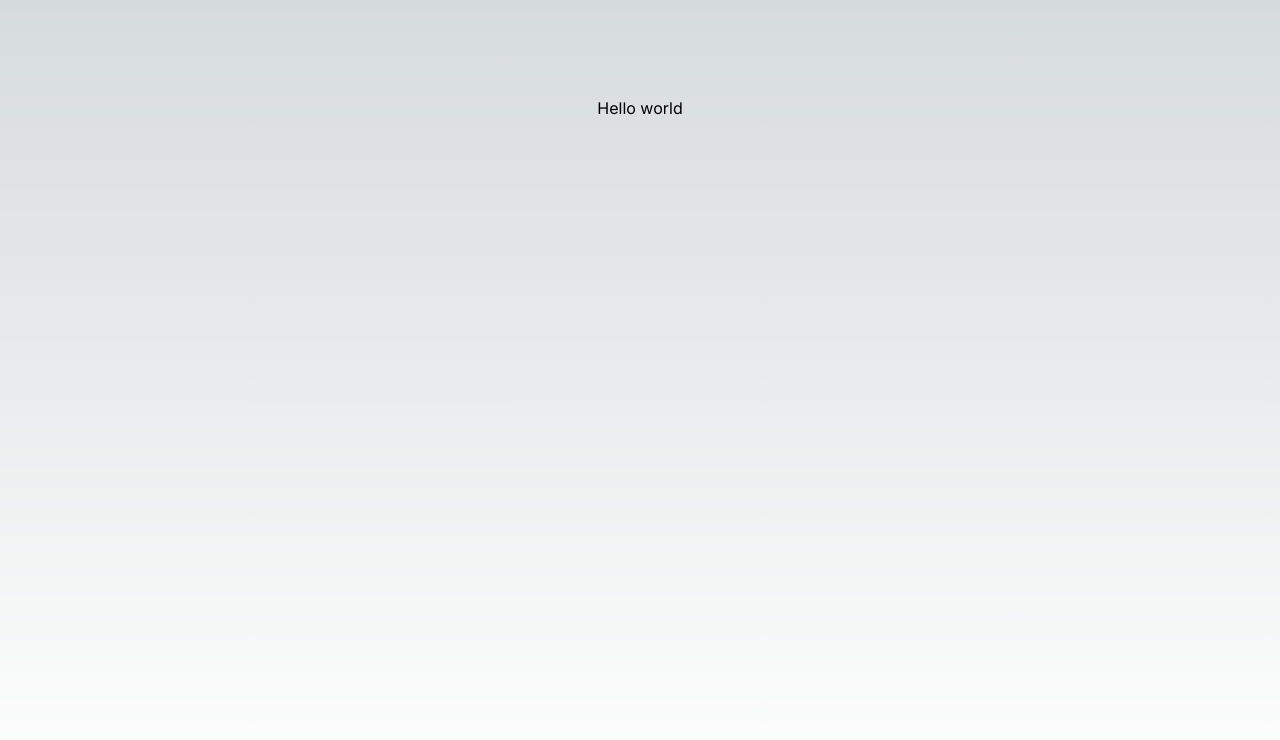
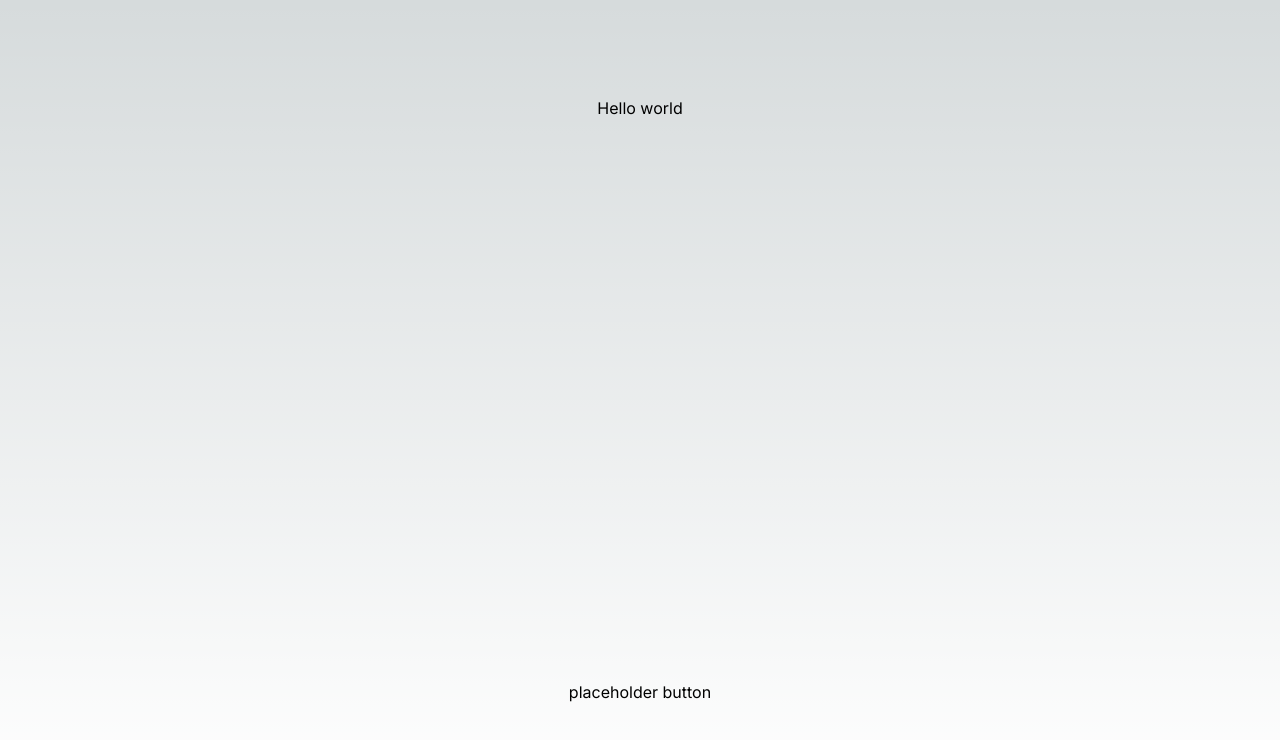
Before and after one commit to StevenVanBlerk/code-portfolio, a Next.js app: page / in a window 1280 px wide. Shown: the top 740 px of the page. Built offline with nearby package versions, Linux system fonts and the light colour scheme.

Commit message:
added designSystem architecture

```diff
--- a/src/app/page.tsx
+++ b/src/app/page.tsx
@@ -1,9 +1,11 @@
+import Button from '@/designSystem/components/inputs/Button'
 import Image from 'next/image'
 
 export default function Home() {
   return (
     <main className="flex min-h-screen flex-col items-center justify-between p-24">
       Hello world
+      <Button />
     </main>
   )
 }
--- /dev/null
+++ b/src/designSystem/components/inputs/Button/Button.tsx
@@ -0,0 +1,6 @@
+const Button = () => {
+
+    return (<button>placeholder button</button>)
+}
+
+export default Button
--- /dev/null
+++ b/src/designSystem/components/inputs/Button/index.ts
@@ -0,0 +1,3 @@
+import Button from './Button'
+
+export default Button
--- /dev/null
+++ b/src/designSystem/index.ts
@@ -0,0 +1,4 @@
+//components
+import Button from './components/inputs/Button'
+
+export { Button }
```
